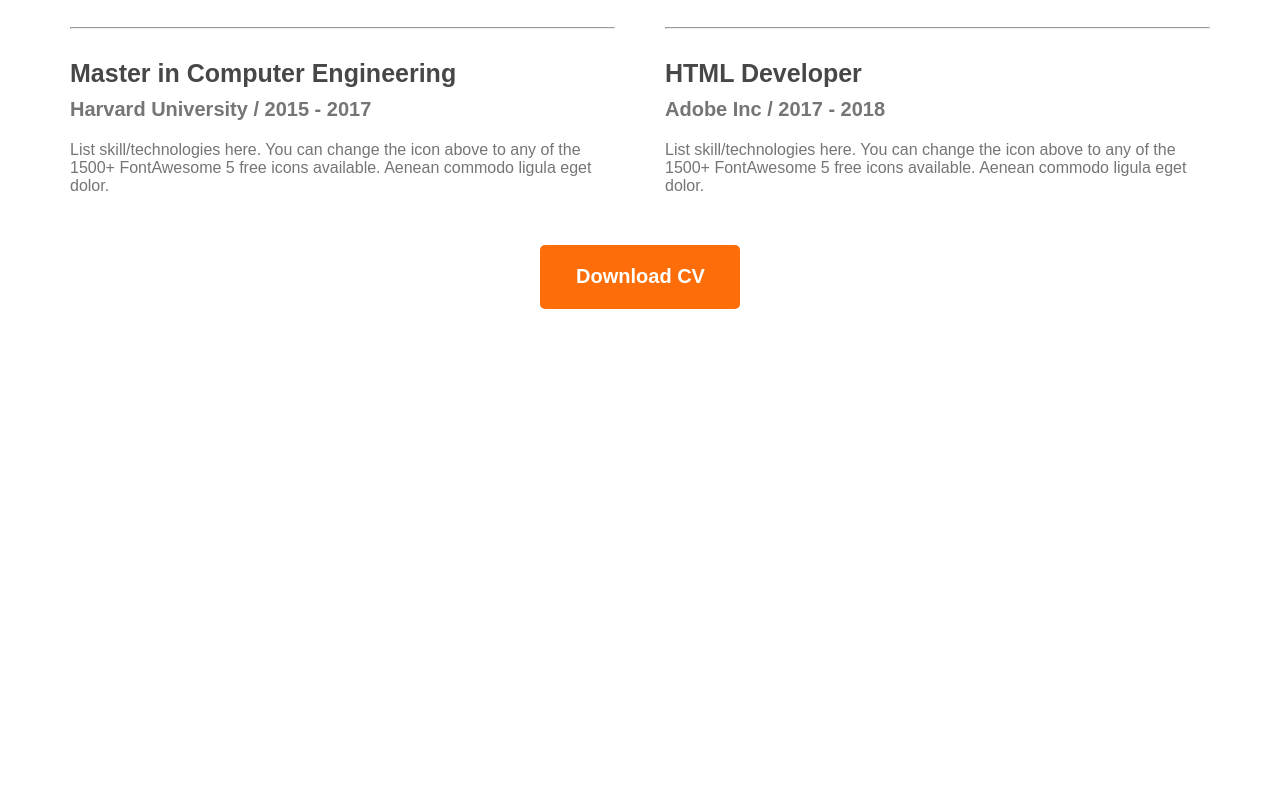
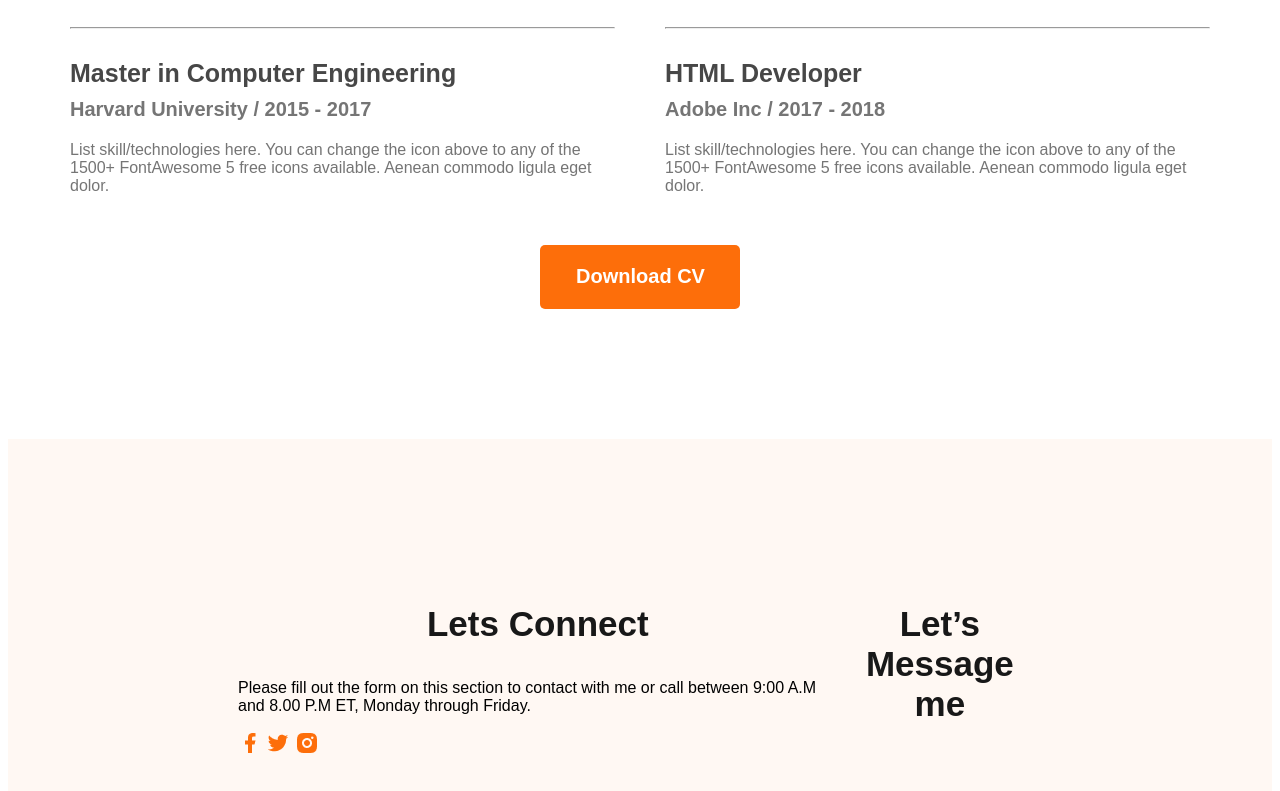
Before and after one commit to Mahfuj-976/webdeveloper-protfolio, a plain HTML site: page index.html in a window 1280 px wide. Shown: the part 2890-3681 px from the top of the page. Before the commit the page ends 3329 px from the top, so only its background shows below. Drawn offline with nearby package versions, Linux system fonts and the light colour scheme.

Commit message:
basic footer

```diff
--- a/index.html
+++ b/index.html
@@ -138,6 +138,15 @@
 
     </main>
     <footer>
+        <div class="footer-column">
+            <h3 class="section-title">Lets Connect</h3>
+            <p class="footer-description">Please fill out the form on this section to contact with me or call between 9:00 A.M and 8.00 P.M ET, Monday through Friday.</p>
+            <a href=""><img src="./images/icons/facebook.png" alt=""></a>
+            <a href=""><img src="images/icons/twitter.png" alt=""></a>
+            <a href=""><img src="./images/icons/insta.png" alt=""></a>
+        </div>
+        <div class="footer-column"></div>
+        <h3 class="section-title">Let’s Message me</h3>
 
     </footer>
 
--- a/styles/protfolio.css
+++ b/styles/protfolio.css
@@ -213,3 +213,10 @@ main section {
   text-align: center;
   margin: 50px 0px 130px;
 }
+
+/* footer styles */
+footer{
+  display: flex;
+  background: #FFF8F3;
+  padding: 130px 230px;
+}
```
